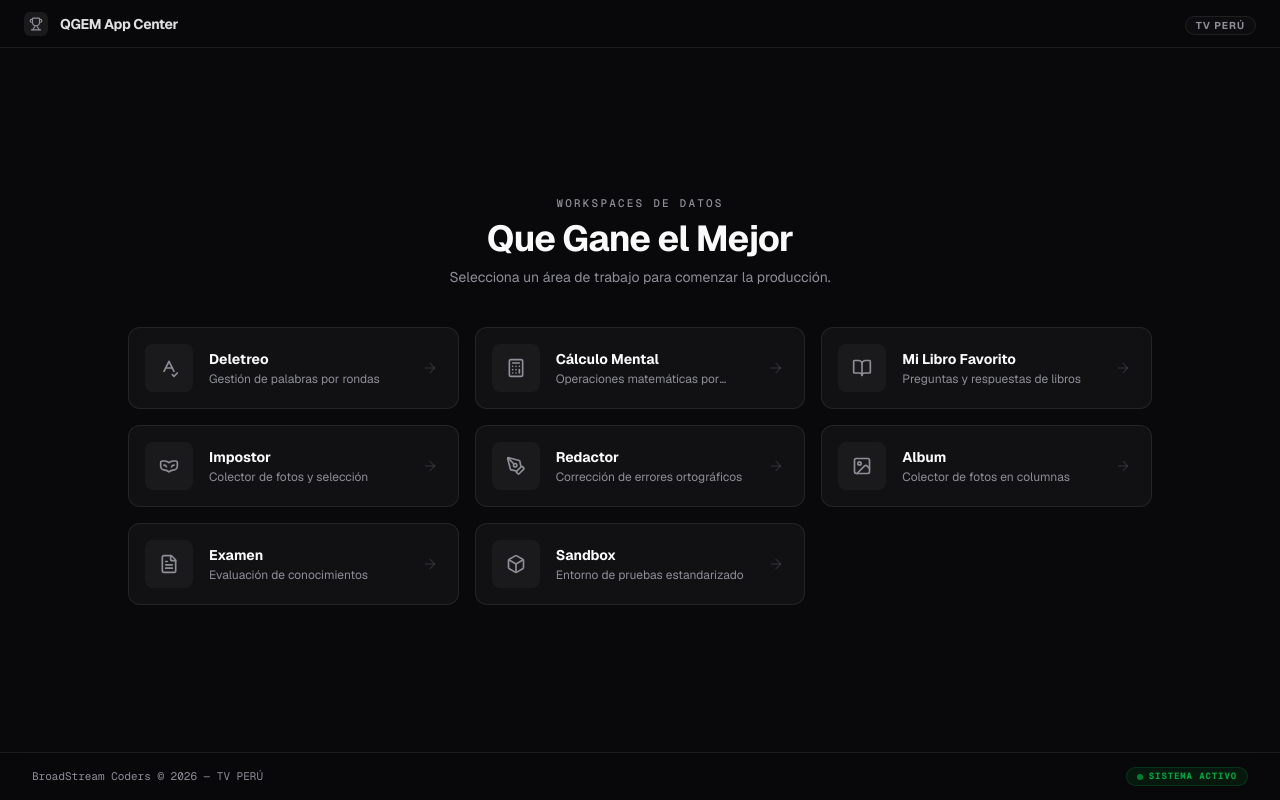
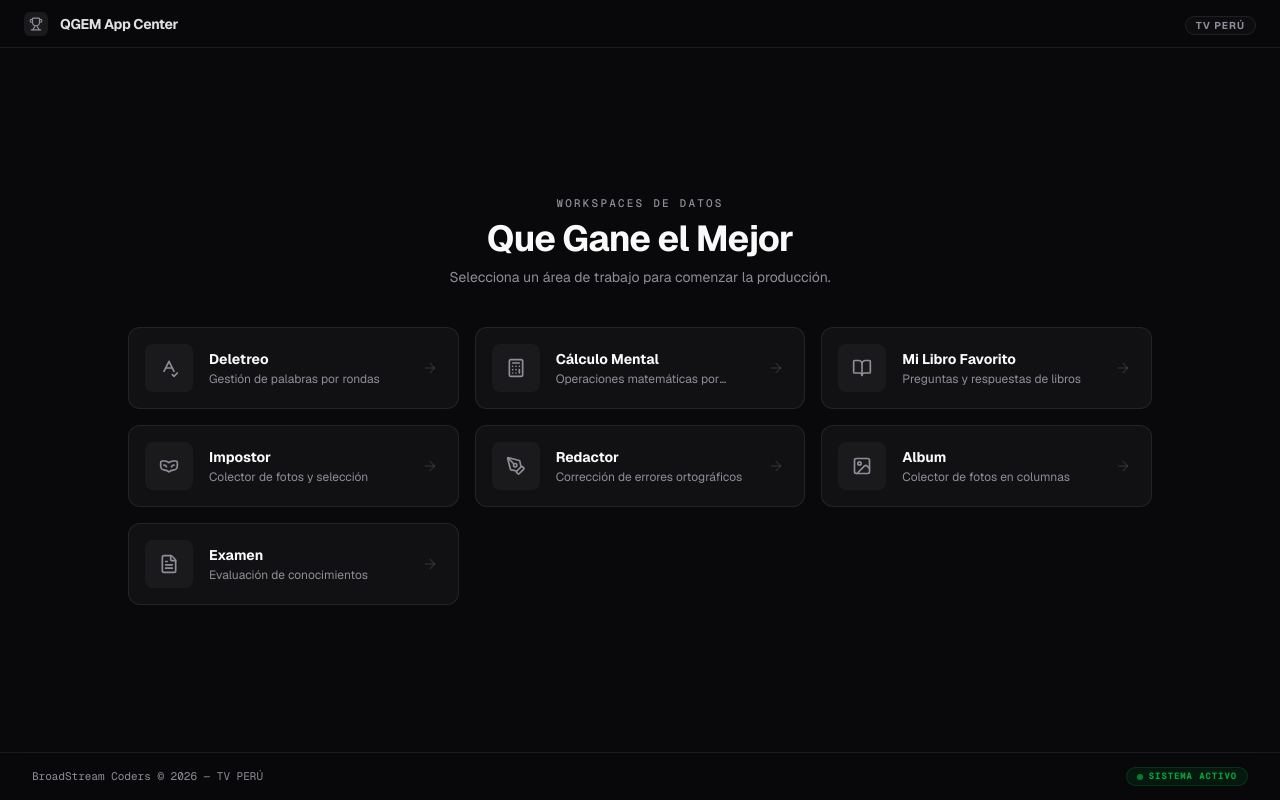
Before and after one commit to BroadStream-Coders/TvPeru-QGEM-AppCenter, a Next.js app in the folder apps/web/: page / in a window 1280 px wide. Built offline with nearby package versions, Linux system fonts and the light colour scheme.

Commit message:
refactor(web/page): comment out Sandbox workspace entry for future removal and improved code clarity

```diff
--- a/apps/web/src/app/page.tsx
+++ b/apps/web/src/app/page.tsx
@@ -9,7 +9,7 @@ import {
   Image as ImageIcon,
   Trophy,
   FileText,
-  Box,
+  // Box,
 } from "lucide-react";
 
 const workspaces = [
@@ -55,12 +55,12 @@ const workspaces = [
     href: "/workspaces/examen",
     icon: FileText,
   },
-  {
-    name: "Sandbox",
-    description: "Entorno de pruebas estandarizado",
-    href: "/workspaces/sandbox",
-    icon: Box,
-  },
+  // {
+  //   name: "Sandbox",
+  //   description: "Entorno de pruebas estandarizado",
+  //   href: "/workspaces/sandbox",
+  //   icon: Box,
+  // },
 ];
 
 export default function Home() {
```
